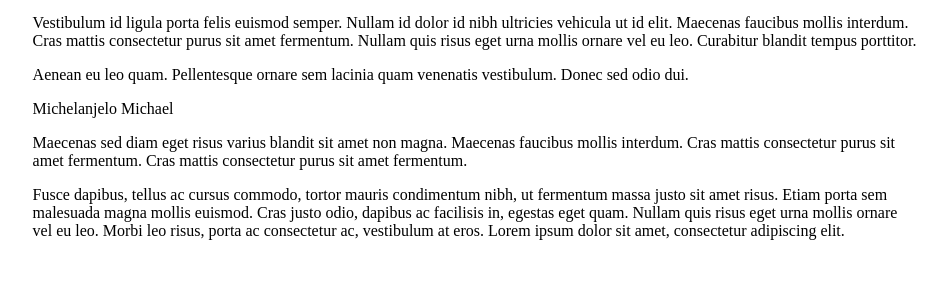
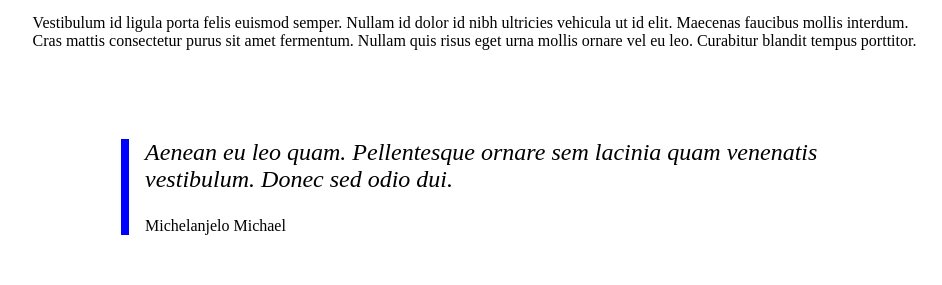
Before and after one commit to ShayneJG/CodeChallenge7, a React (Vite) app in the folder SevenCode/: page / in a window 1280 px wide. Shown: the part 789-1074 px from the top of the page, without its empty margins (165-1107 px from the left). Before the commit the page ends 1045 px from the top, so only its background shows below. Built offline with nearby package versions, Linux system fonts and the light colour scheme.

Commit message:
pullquoteblock css applied

```diff
--- a/SevenCode/src/components/PullQuoteBlock.tsx
+++ b/SevenCode/src/components/PullQuoteBlock.tsx
@@ -1,17 +1,14 @@
 import { PullQuoteBlockProps } from "../types/types";
-
+import styles from "../styles/pullQuoteBlock.module.css";
 export default function PullQuoteBlock({
   data,
 }: {
   data: PullQuoteBlockProps;
 }) {
   return (
-    <div>
-      <div />
-      <div>
-        <p>{data.text}</p>
-        <p>{data.attribution}</p>
-      </div>
+    <div className={styles.pullQuoteBlock}>
+      <p className={styles.text}>{data.text}</p>
+      <p>{data.attribution}</p>
     </div>
   );
 }
--- /dev/null
+++ b/SevenCode/src/styles/pullQuoteBlock.module.css
@@ -0,0 +1,10 @@
+.pullQuoteBlock {
+    margin: 10%;
+    padding-left: 1em;
+    border-left: 0.5em solid blue;
+}
+
+.text {
+    font-size: 1.5em;
+    font-style: italic;
+}
```
